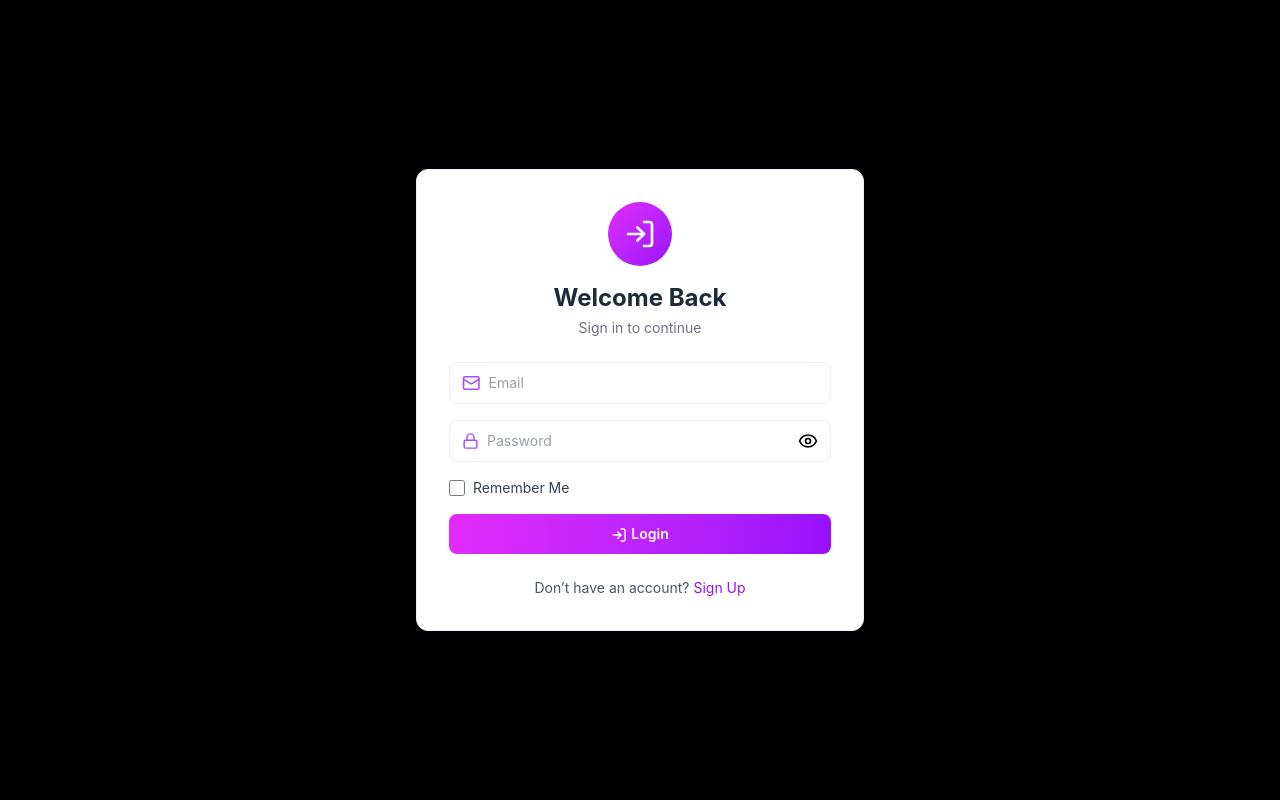
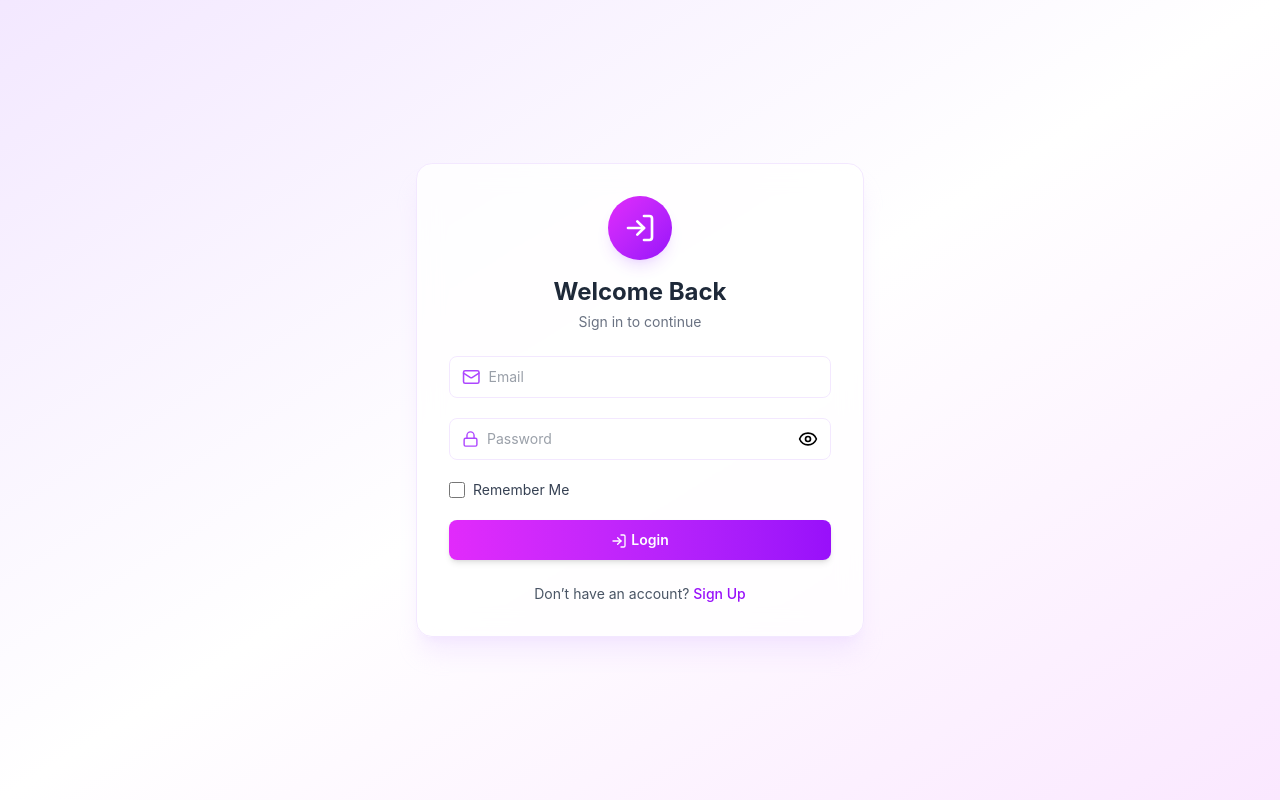
Before and after one commit to Honeyv0402/agileDesk, a React (Vite) app in the folder frontend/: page /login in a window 1280 px wide. Built offline with nearby package versions, Linux system fonts and the light colour scheme.

Commit message:
login and signup background changed

```diff
--- a/frontend/src/App.jsx
+++ b/frontend/src/App.jsx
@@ -8,10 +8,10 @@ import PendingPage from "./pages/PendingPage";
 import CompletePage from "./pages/CompletePage";
 import Profile from "./components/Profile";
 
-
 const App = () => {
 
   const navigate = useNavigate();
+
   const [currentUser, setCurrentUser] = useState(() => {
     const stored = localStorage.getItem('currentUser')
     return stored ? JSON.parse(stored) : null
@@ -41,8 +41,8 @@ const App = () => {
     navigate('/login', { replace: true })
   }
 
-  const ProtectedLayout  = () => (
-    <Layout user={currentUser} onLogout={handleLogout} >
+  const ProtectedLayout = () => (
+    <Layout user={currentUser} onLogout={handleLogout}>
       <Outlet />
     </Layout>
   )
@@ -50,26 +50,48 @@ const App = () => {
   return (
     <Routes>
 
-      <Route path="/login" element={<div className="fixed inset-0 bg-black bg-opacity-50 flex items-center justify-center">
-        <Login onSubmit={handleAuthSubmit} onSwitchMode={() => navigate('/signup')} />
-      </div>} />
-      <Route path="/signup" element={<div className="fixed inset-0 bg-black bg-opacity-50 flex items-center justify-center">
-        <SignUp onSubmit={handleAuthSubmit} onSwitchMode={() => navigate('/login')} />
-      </div>} />
+      <Route
+        path="/login"
+        element={
+          <Login
+            onSubmit={handleAuthSubmit}
+            onSwitchMode={() => navigate('/signup')}
+          />
+        }
+      />
 
-      <Route element={currentUser ? <ProtectedLayout /> :
-    <Navigate to='/login' replace/>}>
-<Route path="/" element={<Dashboard />} />
-<Route path="/pending" element={<PendingPage />} />
-<Route path="/complete" element={<CompletePage />} />
-<Route path="/profile" element={<Profile  user={currentUser} setCurrentUser={setCurrentUser} onLogout={handleLogout} />} />
+      <Route
+        path="/signup"
+        element={
+          <SignUp
+            onSubmit={handleAuthSubmit}
+            onSwitchMode={() => navigate('/login')}
+          />
+        }
+      />
 
+      <Route
+        element={currentUser ? <ProtectedLayout /> : <Navigate to='/login' replace />}
+      >
+        <Route path="/" element={<Dashboard />} />
+        <Route path="/pending" element={<PendingPage />} />
+        <Route path="/complete" element={<CompletePage />} />
+        <Route
+          path="/profile"
+          element={
+            <Profile
+              user={currentUser}
+              setCurrentUser={setCurrentUser}
+              onLogout={handleLogout}
+            />
+          }
+        />
+      </Route>
 
-    </Route>
-
-
-<Route path="*" element={<Navigate to={currentUser ? '/' : '/login'} replace />} />
-
+      <Route
+        path="*"
+        element={<Navigate to={currentUser ? '/' : '/login'} replace />}
+      />
 
     </Routes>
   )
--- a/frontend/src/assets/dummy.jsx
+++ b/frontend/src/assets/dummy.jsx
@@ -31,7 +31,7 @@ export const DEFAULT_TASK = {
 
 // LINK_CLASSES for Sidebar navigation
 export const LINK_CLASSES = {
-  base: "flex items-center gap-3 px-3 py-2 rounded-md text-sm font-medium text-gray-700 hover:bg-purple-100 hover:text-purple-700 transition-colors",
+  base: "flex items-center gap-3 px-3 py-2.5 rounded-lg text-sm font-medium text-gray-700 hover:bg-purple-100/70 hover:text-purple-700 transition-all duration-200",
   active: "bg-purple-100 text-purple-700",
   inactive: "text-gray-600",
   icon: "w-5 h-5",
@@ -73,13 +73,13 @@ export const HEADER =
   "flex flex-col md:flex-row justify-between items-start md:items-center mb-4 md:mb-6 gap-3";
 
 export const ADD_BUTTON =
-  "flex items-center gap-2 bg-gradient-to-r from-fuchsia-500 to-purple-600 text-white px-4 py-2 rounded-lg shadow-sm hover:shadow-md transition-all duration-300";
+  "flex items-center gap-2 bg-gradient-to-r from-fuchsia-500 to-purple-600 text-white px-4 py-2 rounded-xl shadow-sm hover:shadow-lg transition-all duration-300 active:scale-[0.97]";
 
 export const STATS_GRID =
   "grid grid-cols-1 sm:grid-cols-2 lg:grid-cols-4 gap-3 md:gap-4 mb-4 md:mb-6";
 
 export const STAT_CARD =
-  "p-3 md:p-4 rounded-xl bg-white shadow-sm border border-purple-100 hover:shadow-md transition-all duration-300 min-w-0";
+  "p-3 md:p-4 rounded-xl bg-white/80 backdrop-blur-sm shadow-sm border border-purple-100 hover:shadow-lg hover:-translate-y-0.5 transition-all duration-300 min-w-0";
 
 export const ICON_WRAPPER = "p-1.5 md:p-2 rounded-lg";
 
@@ -186,7 +186,7 @@ export const FILTER_LABELS = {
 // Empty state
 export const EMPTY_STATE = {
   wrapper:
-    "p-6 bg-white rounded-xl shadow-sm border border-purple-100 text-center flex flex-col items-center justify-center",
+  "p-6 bg-white/80 backdrop-blur-sm rounded-xl shadow-sm border border-purple-100 text-center flex flex-col items-center justify-center",
 
   iconWrapper:
     "w-16 h-16 bg-purple-100 rounded-full flex items-center justify-center mb-4",
@@ -217,10 +217,10 @@ export const FIELDS = [
 ];
 
 export const InputWrapper =
-  "flex items-center border border-purple-100 rounded-lg px-3 py-2.5 focus-within:ring-2 focus-within:ring-purple-500";
+  "flex items-center border border-purple-100 rounded-xl px-3 py-3 bg-white/70 backdrop-blur-sm transition-all duration-200 focus-within:ring-2 focus-within:ring-purple-500 focus-within:shadow-md";
 
 export const BUTTONCLASSES =
-  "w-full bg-gradient-to-r from-fuchsia-500 to-purple-600 text-white text-sm font-semibold py-2.5 rounded-lg hover:shadow-md";
+  "w-full bg-gradient-to-r from-fuchsia-500 to-purple-600 text-white text-sm font-semibold py-2.5 rounded-xl shadow-sm hover:shadow-lg transition-all duration-300 active:scale-[0.98]";
 
 export const MESSAGE_SUCCESS =
   "bg-green-50 text-green-600 p-3 rounded-lg text-sm mb-4 border border-green-100";
@@ -283,7 +283,7 @@ export const getPriorityBadgeColor = (priority) => {
 
 export const TI_CLASSES = {
   wrapper:
-    "group p-4 sm:p-5 rounded-xl shadow-sm bg-white border border-gray-200 hover:shadow-md transition-all duration-300",
+  "group p-4 sm:p-5 rounded-xl shadow-sm bg-white/80 backdrop-blur-sm border border-purple-100 hover:shadow-lg hover:-translate-y-0.5 transition-all duration-300",
 
   leftContainer:
     "flex items-start gap-2 sm:gap-3 flex-1 min-w-0",
--- a/frontend/src/components/Layout.jsx
+++ b/frontend/src/components/Layout.jsx
@@ -19,7 +19,8 @@ const Layout = ({ onLogout, user }) => {
             if (!token) throw new Error("No auth token found");
 
             const response = await axios.get(
-                "https://agiledesk.onrender.com/api/tasks",
+                // "https://agiledesk.onrender.com/api/tasks",
+                "http://localhost:4000/api/tasks",
                 {
                     headers: {
                         Authorization: `Bearer ${token}`,
--- a/frontend/src/components/Login.jsx
+++ b/frontend/src/components/Login.jsx
@@ -7,7 +7,8 @@ import axios from "axios";
 import { InputWrapper, FIELDS, BUTTONCLASSES } from "../assets/dummy";
 
 const INITIAL_FORM = { email: "", password: "" };
-const API_URL = "https://agiledesk.onrender.com";
+// const API_URL = "https://agiledesk.onrender.com";
+const API_URL = "http://localhost:4000";
 
 const Login = ({ onSubmit, onSwitchMode }) => {
   const [showPassword, setShowPassword] = useState(false);
@@ -17,7 +18,6 @@ const Login = ({ onSubmit, onSwitchMode }) => {
 
   const navigate = useNavigate();
 
-  // 🔁 Restore session
   useEffect(() => {
     const token = localStorage.getItem("token");
     const userId = localStorage.getItem("userId");
@@ -42,11 +42,10 @@ const Login = ({ onSubmit, onSwitchMode }) => {
         } catch {
           localStorage.clear();
         }
-      })(); // ✅ important
+      })();
     }
   }, [navigate, onSubmit]);
 
-  // 🚀 Login submit
   const handleSubmit = async (e) => {
     e.preventDefault();
 
@@ -93,21 +92,23 @@ const Login = ({ onSubmit, onSwitchMode }) => {
     onSwitchMode?.();
   };
 
-  // 🔒 Remove name field for login
   const LOGIN_FIELDS = FIELDS.filter(
     (f) => f.name !== "name"
   );
 
   return (
-    <div className="max-w-md bg-white w-full shadow-lg border border-purple-100 rounded-xl p-8">
+    <div className="min-h-screen w-full flex items-center justify-center bg-linear-to-br from-purple-100 via-white to-fuchsia-100 px-4">
       <ToastContainer
         position="top-center"
         autoClose={3000}
         hideProgressBar
       />
 
+      <div className=" max-w-md w-full bg-white/80 backdrop-blur-md shadow-xl shadow-purple-200/40 border border-purple-100
+      rounded-2xl p-8 transition-all duration-300 hover:shadow-2xl">
         <div className="mb-6 text-center">
-        <div className="w-16 h-16 bg-gradient-to-br from-fuchsia-500 to-purple-600 rounded-full mx-auto flex items-center justify-center mb-4">
+          <div className="w-16 h-16 bg-linear-to-br from-fuchsia-500 to-purple-600 rounded-full mx-auto flex items-center justify-center mb-4
+          shadow-lg shadow-purple-300/40">
             <LogIn className="w-8 h-8 text-white" />
           </div>
 
@@ -120,13 +121,14 @@ const Login = ({ onSubmit, onSwitchMode }) => {
           </p>
         </div>
 
-      <form onSubmit={handleSubmit} className="space-y-4">
+        <form onSubmit={handleSubmit} className="space-y-5">
           {LOGIN_FIELDS.map(
             ({ name, type, placeholder, icon: Icon }) => {
               const isPassword = name === "password";
 
               return (
-              <div key={name} className={InputWrapper}>
+                <div key={name} className="flex items-center border border-purple-100 rounded-lg px-3 py-2.5
+                  bg-white/90 focus-within:ring-2 focus-within:ring-purple-500 transition-all duration-200">
                   <Icon className="text-purple-500 w-5 h-5 mr-2" />
 
                   <input
@@ -145,7 +147,7 @@ const Login = ({ onSubmit, onSwitchMode }) => {
                         [name]: e.target.value,
                       })
                     }
-                  className="w-full focus:outline-none text-sm text-gray-700"
+                    className="w-full bg-transparent focus:outline-none text-sm text-gray-700"
                     required
                   />
 
@@ -155,7 +157,7 @@ const Login = ({ onSubmit, onSwitchMode }) => {
                       onClick={() =>
                         setShowPassword((prev) => !prev)
                       }
-                    className="ml-2 hover:text-purple-500"
+                      className="ml-2 hover:text-purple-500 transition"
                     >
                       {showPassword ? (
                         <EyeOff className="w-5 h-5" />
@@ -188,10 +190,8 @@ const Login = ({ onSubmit, onSwitchMode }) => {
           </div>
 
           <button
-          type="submit"
-          disabled={loading}
-          className={BUTTONCLASSES}
-        >
+            type="submit" disabled={loading} className="w-full bg-linear-to-r from-fuchsia-500 to-purple-600  text-white text-sm font-semibold py-2.5 rounded-lg
+            shadow-md hover:shadow-lg hover:scale-[1.02] active:scale-[0.98] transition-all duration-200">
             {loading ? (
               "Logging in..."
             ) : (
@@ -208,12 +208,13 @@ const Login = ({ onSubmit, onSwitchMode }) => {
           <button
             type="button"
             onClick={handleSwitchMode}
-          className="text-purple-600 hover:underline"
+            className="text-purple-600 hover:underline font-medium"
           >
             Sign Up
           </button>
         </p>
       </div>
+    </div>
   );
 };
 
--- a/frontend/src/components/Profile.jsx
+++ b/frontend/src/components/Profile.jsx
@@ -19,7 +19,8 @@ import {
   LogOut,
 } from "lucide-react";
 
-const API_URL = "https://agiledesk.onrender.com";
+// const API_URL = "https://agiledesk.onrender.com";
+const API_URL = "http://localhost:4000";
 
 const securityFields = [
   { name: "currentPassword", placeholder: "Current Password" },
--- a/frontend/src/components/TaskItem.jsx
+++ b/frontend/src/components/TaskItem.jsx
@@ -10,7 +10,8 @@ import {
 import { format, isToday } from "date-fns";
 import TaskModal from './TaskModal';
 
-const API_BASE = "https://agiledesk.onrender.com/api/tasks";
+// const API_BASE = "https://agiledesk.onrender.com/api/tasks";
+const API_BASE = "http://localhost:4000/api/tasks";
 
 const TaskItem = ({
   task,
--- a/frontend/src/components/TaskModal.jsx
+++ b/frontend/src/components/TaskModal.jsx
@@ -12,7 +12,8 @@ import {
 } from "lucide-react";
 import axios from "axios";
 
-const API_BASE = "https://agiledesk.onrender.com/api/tasks";
+// const API_BASE = "https://agiledesk.onrender.com/api/tasks";
+const API_BASE = "http://localhost:4000/api/tasks";
 
 const TaskModal = ({ isOpen, onClose, taskToEdit, onSave, onLogout }) => {
   const [taskData, setTaskData] = useState(DEFAULT_TASK);
```
Also changed, not shown: frontend/src/components/SignUp.jsx (+25 -43 lines), frontend/src/pages/Dashboard.jsx (+5 -3 lines), 1 other file (tests, documents, lock files or other folders). Lines whose indentation alone changed are shown as unchanged.
